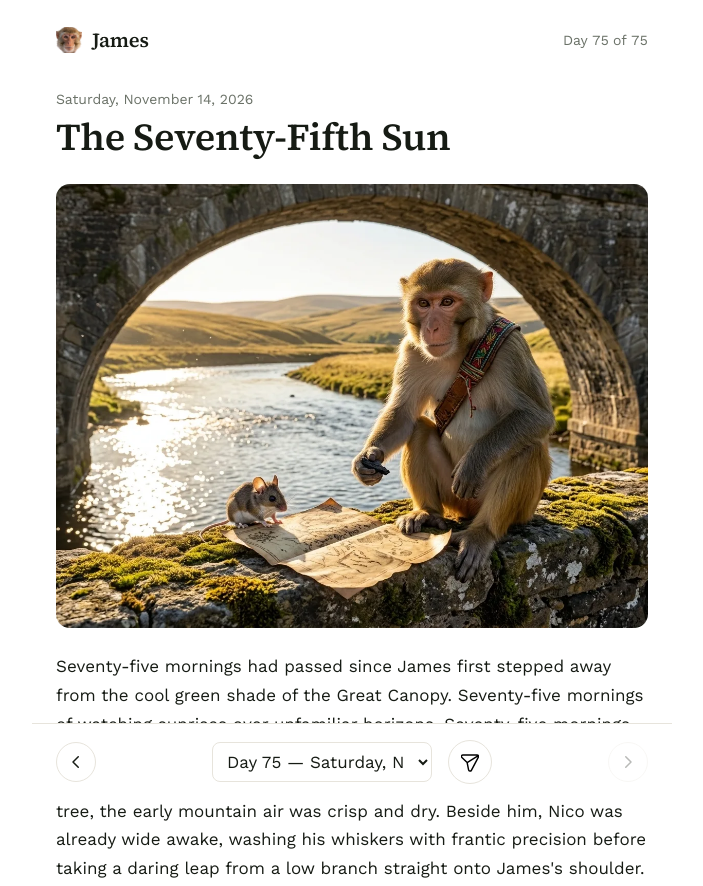
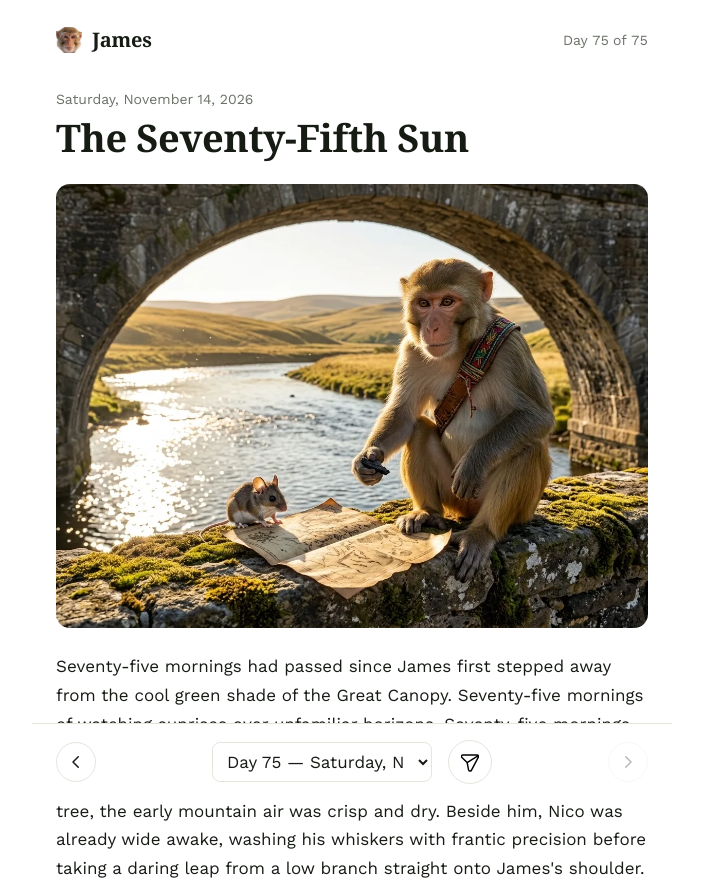
Before and after one commit to imaginehavingausername/james-the-monkey, a plain HTML site: page index.html in a window 1280 px wide. Shown: the top 886 px of the page, without its empty margins (288-991 px from the left). Drawn offline with nearby package versions, Linux system fonts and the light colour scheme.

Commit message:
Restore original James heading typography

```diff
--- a/style.css
+++ b/style.css
@@ -8,7 +8,7 @@
   --accent-gold: #c9861f;
   --accent-gold-soft: #fbf1de;
 
-  --font-display: "Source Serif 4", Georgia, Cambria, "Times New Roman", Times, serif;
+  --font-display: "Fraunces", Georgia, serif;
   --font-body: "Work Sans", -apple-system, BlinkMacSystemFont, "Segoe UI", sans-serif;
 
   --content-width: 640px;
```
